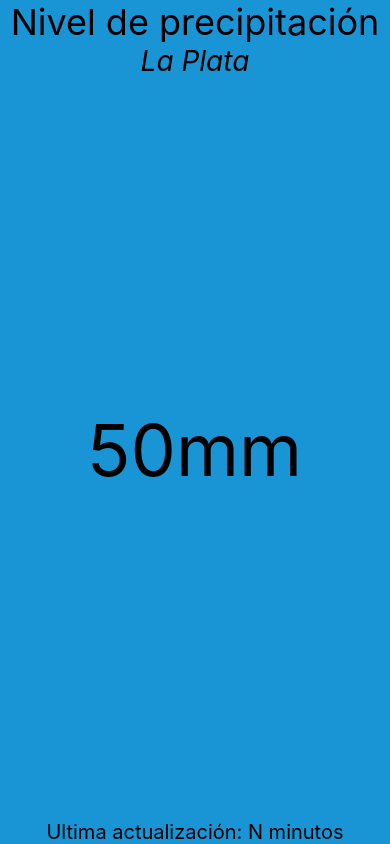
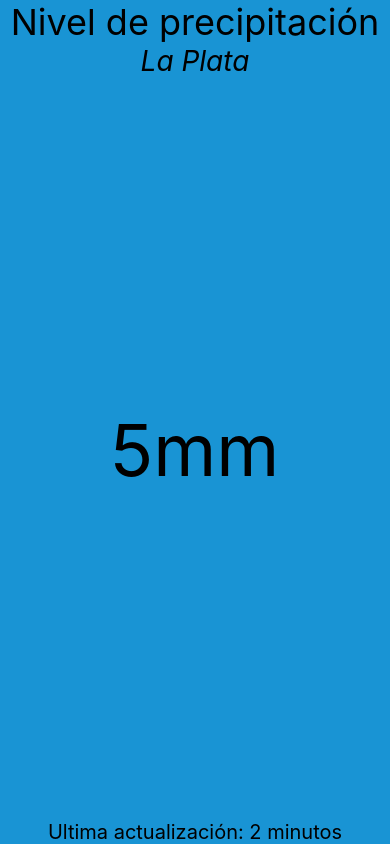
Before and after one commit to Nettaros/Rainfall-Advisor, a React Native app in the folder DEU_App/: screen / in a window 390 px wide. Built offline with nearby package versions, Linux system fonts and the light colour scheme.

Commit message:
Crea componente ApiFetch para obtener las precipitaciones

```diff
--- a/DEU_App/src/components/Main.jsx
+++ b/DEU_App/src/components/Main.jsx
@@ -1,23 +1,73 @@
-import React from 'react'
-import {View, Text} from 'react-native'
+import React, {useEffect, useState} from 'react'
+import {View, Text, StyleSheet} from 'react-native'
+import { onChange } from 'react-native-reanimated'
+import Precipitacion from './hooks/ApiFetch.jsx'
 
 const Main = () => {
-    return (
-      <View style={{alignItems: "center", justifyContent: "space-between", flex: 1}}>
-        <View style={{alignItems: "center"}}>
-          <Text style={{fontSize: 36, fontStyle: "bold"}}>Nivel de precipitación</Text>
-          <Text style={{fontSize: 28, fontStyle: "italic"}}>La Plata</Text>
-        </View>
-        <View style={{flexDirection: "row"}}>
-            <Text style={{fontSize: 72, fontStyle: "bold"}}>50</Text>
-            <Text style={{fontSize: 72, fontStyle: "bold"}}>mm</Text>
-        </View>
-        <View style={{flexDirection: "row", alignContent: "space-around", }}>
-          <Text style={{fontSize: 20}}>Ultima actualización: </Text>
-          <Text style={{fontSize: 20}}>N minutos</Text>
-        </View>
+
+  const [minutos, setMinutos] = useState(0)
+
+  useEffect(() => {
+    const timer = setInterval(() => {
+      setMinutos(minutos+1)
+    }, 2000)
+
+    return () => clearInterval(timer)
+  })
+
+  function resetMinutos() {
+    console.log("resetie")
+    setMinutos(0)
+  }
+
+  return (
+    <View style={styles.container}>
+      <View style={styles.title_container}>
+        <Text style={styles.title}>Nivel de precipitación</Text>
+        <Text style={styles.place}>La Plata</Text>
       </View>
-    )
+      <View style={styles.row}>
+          <Precipitacion style={styles.data} onChange={Main.resetMinutos}/>
+          <Text style={styles.data}>mm</Text>
+      </View>
+      <View style={[styles.info_container, styles.row]}>
+        <Text style={styles.info}>Ultima actualización: </Text>
+        <Text style={styles.info}>{minutos} minutos</Text>
+      </View>
+    </View>
+  )
 }
 
 export default Main
+
+const styles = StyleSheet.create({
+  container: {
+    alignItems: "center",
+    justifyContent: "space-between",
+    flex: 1
+  },
+  info_container: {
+    alignContent: "space-around"
+  },
+  title_container: {
+    alignItems: "center"
+  },
+  title: {
+    fontSize: 36,
+    fontStyle: "bold"
+  },
+  place: {
+    fontSize: 28,
+    fontStyle: "italic"
+  },
+  data: {
+    fontSize: 72,
+    fontStyle: "bold"
+  },
+  info: {
+    fontSize: 20
+  },
+  row: {
+    flexDirection: "row"
+  }
+})
--- /dev/null
+++ b/DEU_App/src/components/hooks/ApiFetch.jsx
@@ -0,0 +1,36 @@
+import {useEffect, useState} from 'react'
+import {Text} from 'react-native'
+import { onChange } from 'react-native-reanimated'
+
+const Precipitacion = (props) => {
+    const [precipitacion, setPrecipitacion] = useState(0.0)
+    const key = "4eca0073128e406ba75160847222905"
+    const place = "La Plata"
+    const fetchPrecipitation = async () => {
+        const response = await globalThis.fetch('https://api.weatherapi.com/v1/current.json?key='+key+"&q="+place+"&aqi=no")
+        const json = await response.json()
+        setPrecipitacion(json.current.precip_mm)
+    }
+
+    /*useEffect(() => {
+        fetchPrecipitation()
+        const interval = setInterval(() => fetchPrecipitation(), 1000)
+        return () => {
+            clearInterval(interval)
+        }
+    }, [])*/
+
+    useEffect(() => {
+        const interval = setInterval(() => setPrecipitacion(precipitacion+1),1000 )
+        return () => {
+            clearInterval(interval)
+        }
+    })
+
+
+    return (
+        <Text style={props.style} onChange={props.onChange}>{precipitacion}</Text>
+    )
+}
+
+export default Precipitacion
```
